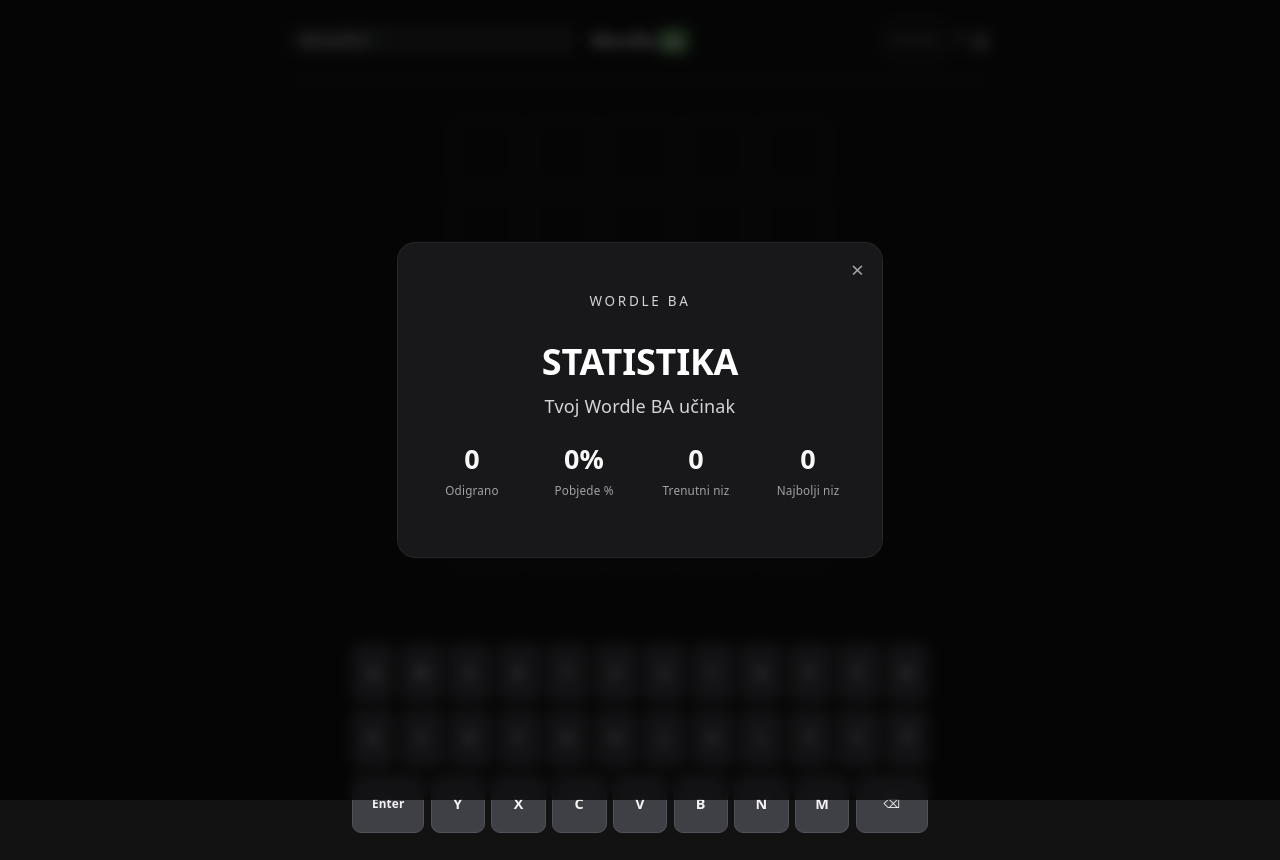
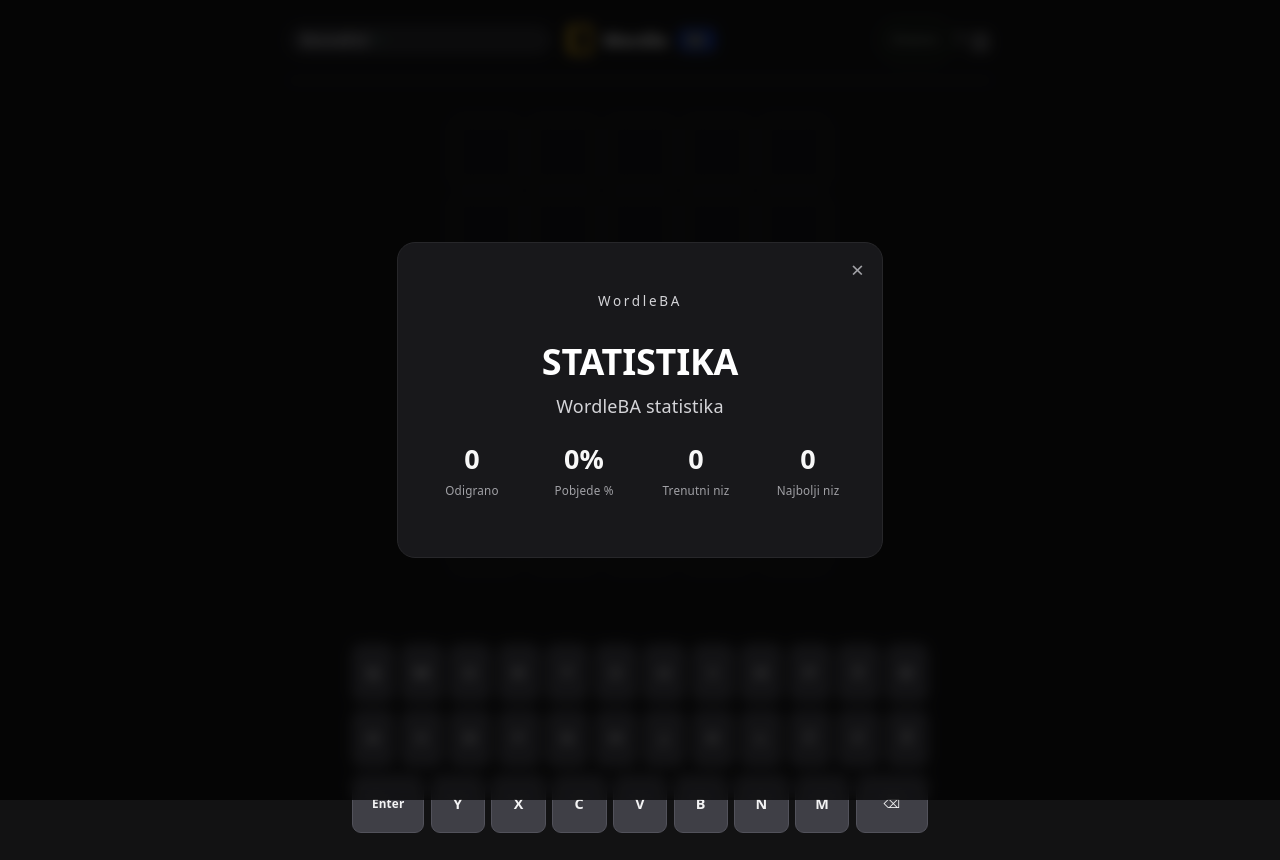
Before and after one commit to murkee2/wordle-ba, a website built with Vite: page index.html in a window 1280 px wide. Both pictures are taken after a click on the button "Statistika". Built offline with nearby package versions, Linux system fonts and the light colour scheme.

Commit message:
Update branding, favicon, and UI text
Refresh site branding and copy: set new page title and meta description for WordleBA, add favicon link, and replace the SVG favicon. Add an inline SVG logo in the header and adjust brand styling in CSS. Update modal/kicker text and stats modal subtitle to 'WordleBA'/'WordleBA statistika', and change share text format to 'WordleBA (date) ...'. Small styling tweaks for .brand-logo and badge appearance to match the new visual identity.

```diff
--- a/index.html
+++ b/index.html
@@ -4,13 +4,15 @@
     <meta charset="UTF-8" />
     <meta name="viewport" content="width=device-width, initial-scale=1.0" />
     <meta name="theme-color" content="#121213" />
-    <title>WORDLE BA</title>
+    <meta name="description" content="WordleBA — Dnevna igra pogađanja bosanskih riječi od 5 slova. Testiraj svoje znanje svakog dana ili vježbaj u slobodnom modu." />
+    <link rel="icon" type="image/svg+xml" href="/favicon.svg" />
+    <title>WordleBA — Bosanska riječ dana</title>
   </head>
   <body class="bg-zinc-950 bg-[radial-gradient(#27272a_1px,transparent_1px)] [background-size:24px_24px] text-zinc-100 min-h-screen flex flex-col justify-between">
     <div id="app" class="mx-auto flex min-h-screen w-full max-w-2xl flex-col px-4 sm:px-6">
       <header class="game-header">
         <a href="#" target="_blank" class="portal-badge px-2.5 py-1 text-xs font-semibold rounded-md bg-zinc-800 hover:bg-zinc-700 text-zinc-300 border border-zinc-700 transition">BosnaDLE <span class="text-emerald-400 text-[10px]">↗</span></a>
-        <h1><span>Wordle</span><b>BA</b></h1>
+        <h1 class="brand-logo"><svg aria-hidden="true" viewBox="0 0 24 24"><path d="M4 19.5v-15A2.5 2.5 0 0 1 6.5 2H20v20H6.5A2.5 2.5 0 0 1 4 19.5Z"/><path d="M6 2v20"/></svg><span>Wordle</span><b>BA</b></h1>
         <div class="header-actions">
           <button id="mode-button" class="mode-badge" type="button" aria-label="Prebaci na slobodnu igru">Dnevno</button>
           <button id="help-button" class="header-icon" type="button" aria-label="Pomoć">?</button>
@@ -30,7 +32,7 @@
     <div id="game-modal" class="modal-backdrop" hidden>
       <section class="game-modal" role="dialog" aria-modal="true" aria-labelledby="modal-title">
         <button id="close-modal" class="modal-close" type="button" aria-label="Zatvori">×</button>
-        <p class="modal-kicker">WORDLE BA</p>
+        <p class="modal-kicker">WordleBA</p>
         <h2 id="modal-title"></h2>
         <p id="modal-subtitle"></p>
         <div class="stats-grid">
@@ -47,7 +49,7 @@
     <div id="help-modal" class="modal-backdrop" hidden>
       <section class="game-modal help-modal" role="dialog" aria-modal="true" aria-labelledby="help-title">
         <button class="modal-close" type="button" data-close-modal="help-modal" aria-label="Zatvori">×</button>
-        <p class="modal-kicker">WORDLE BA</p>
+        <p class="modal-kicker">WordleBA</p>
         <h2 id="help-title">Kako igrati</h2>
         <p>Pogodi riječ od 5 slova u najviše 6 pokušaja.</p>
         <div class="help-examples">
--- a/src/main.js
+++ b/src/main.js
@@ -223,7 +223,7 @@
 function openStatsModal() {
   const stats = readStats()
   document.querySelector('#modal-title').textContent = 'STATISTIKA'
-  document.querySelector('#modal-subtitle').textContent = 'Tvoj Wordle BA učinak'
+  document.querySelector('#modal-subtitle').textContent = 'WordleBA statistika'
   document.querySelector('#stat-played').textContent = stats.played
   document.querySelector('#stat-win-rate').textContent = `${stats.played ? Math.round((stats.wins / stats.played) * 100) : 0}%`
   document.querySelector('#stat-streak').textContent = stats.streak
@@ -251,7 +251,7 @@
 function shareResult() {
   const dateLabel = new Intl.DateTimeFormat('bs-BA').format(new Date(`${today}T12:00:00`))
   const rows = guesses.map(({ result }) => result.map(status => status === 'correct' ? '🟩' : status === 'present' ? '🟨' : '⬛').join('')).join('\n')
-  const text = `Wordle BA - ${dateLabel} ${gameStatus === GAME_STATUS.WON ? `${guesses.length}/6` : 'X/6'}\n${rows}`
+  const text = `WordleBA (${dateLabel}) ${gameStatus === GAME_STATUS.WON ? `${guesses.length}/6` : 'X/6'}\n${rows}`
   navigator.clipboard?.writeText(text).then(() => showMessage('Kopirano u međuspremnik!')).catch(() => showMessage(text))
 }
 
--- a/src/style.css
+++ b/src/style.css
@@ -412,7 +412,9 @@
 .game-header { display: grid; grid-template-columns: 1fr auto 1fr; align-items: center; min-height: 4.5rem; border-bottom: 1px solid var(--game-border); gap: 0.75rem; }
 .brand-group { display: flex; align-items: center; gap: 0.6rem; min-width: 0; }
 .game-header h1 { margin: 0; color: var(--game-text); font: 800 1.25rem/1 var(--sans); letter-spacing: 0.04em; white-space: nowrap; }
-.game-header h1 b { margin-left: 0.15rem; padding: 0.2rem 0.3rem; border-radius: 0.3rem; background: var(--game-green); color: white; font-size: 0.8em; }
+.brand-logo { display: inline-flex; align-items: center; gap: 0.4rem; }
+.brand-logo svg { width: 1.75rem; height: 1.75rem; fill: none; stroke: #fbbf24; stroke-linecap: round; stroke-linejoin: round; stroke-width: 2; }
+.game-header h1 b { margin-left: 0.15rem; padding: 0.2rem 0.45rem; border: 1px solid rgb(254 203 0 / 40%); border-radius: 0.375rem; background: #002395; color: #f5c400; box-shadow: 0 1px 2px rgb(0 0 0 / 20%); font-size: 0.8em; }
 .portal-badge { display: flex; align-items: center; gap: 0.25rem; padding: 0.25rem 0.625rem; border: 1px solid #3f3f46; border-radius: 999px; background: #27272a; color: #d4d4d8; font-size: 0.75rem; text-decoration: none; transition: background 140ms ease, color 140ms ease; white-space: nowrap; }
 .portal-badge:hover { background: #3f3f46; color: white; }
 .portal-badge span { color: #34d399; font-size: 0.625rem; }
```
Also changed, not shown: public/favicon.svg.
